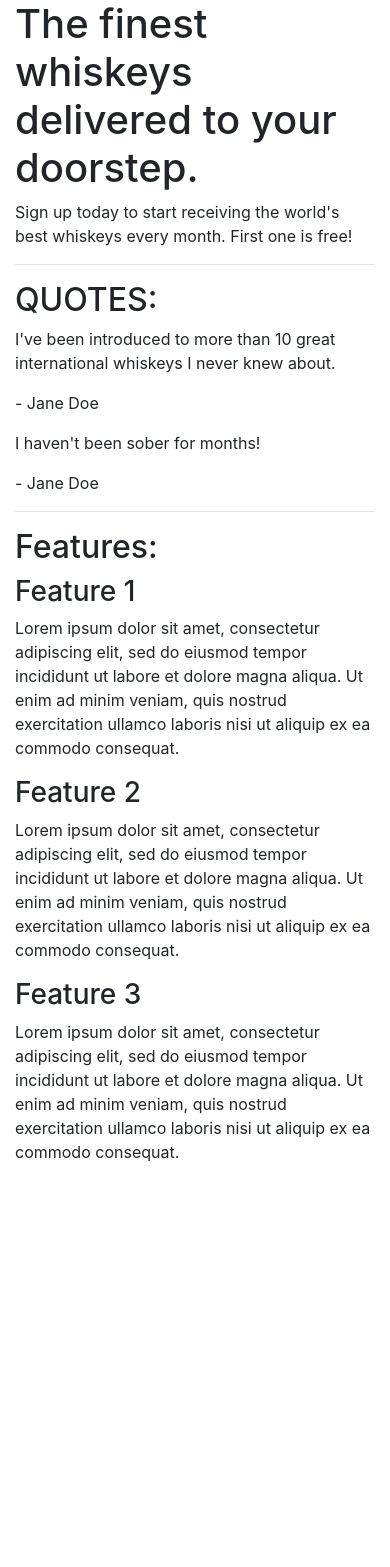
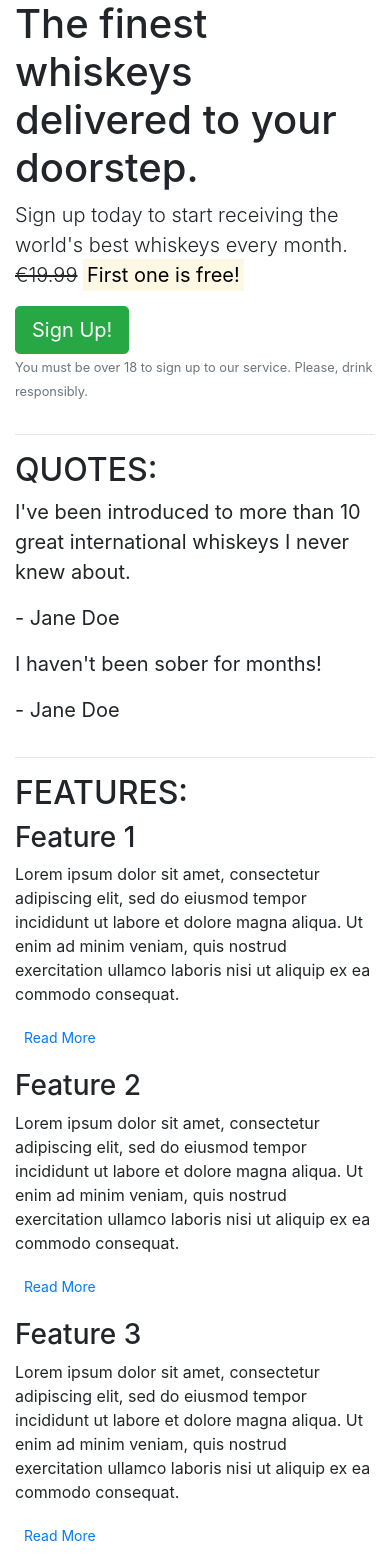
Before and after one commit to adams-ears/bootstrap4, a plain HTML site: page index.html in a window 390 px wide. Before the commit the page ends 1180 px from the top, so only its background shows below. Drawn offline with nearby package versions, Linux system fonts and the light colour scheme.

Commit message:
Grid system added for mobile compat

```diff
--- a/index.html
+++ b/index.html
@@ -12,23 +12,41 @@
 <body>
 	<article class="container">
 		<!-- Callout -->
+		<div class="row">
+			<div class="col-12">
 				<section class="callout">
 					<h1>The finest whiskeys delivered to your doorstep.</h1>
-            <p>Sign up today to start receiving the world's best whiskeys every month. First one is free!</p>
+					<p class="lead">Sign up today to start receiving the world's best whiskeys every month.
+						<s>€19.99</s> <strong><mark>First one is free!</mark></strong></p>
+					<button class="btn btn-success btn-lg">Sign Up!</button>
+					<p class="text-muted">
+						<small>You must be over 18 to sign up to our service. Please, drink responsibly.</small></p>
 				</section>
+			</div>
+		</div>
 		<!-- /.callout -->
 		<hr>
 
 		<!-- Quotes -->
 		<section class="quotes">
+			<div class="row">
+				<div class="col-12">
 					<h2 class="text-uppercase">Quotes:</h2>
-            <div class="quote">
+				</div>
+			</div>
+			<div class="row">
+				<div class="col-12 col-md-6">
+					<blockquote class="blockquote">
 						<p>I've been introduced to more than 10 great international whiskeys I never knew about.</p>
 						<p>- Jane Doe</p>
+					</blockquote>
 				</div>
-            <div class="quote">
+				<div class="col-12 col-md-6">
+					<blockquote class="blockquote">
 						<p>I haven't been sober for months!</p>
 						<p>- Jane Doe</p>
+					</blockquote>
+				</div>
 			</div>
 		</section>
 		<!-- /.quotes -->
@@ -36,18 +54,44 @@
 
 		<!-- Features -->
 		<section class="features">
-            <h2>Features:</h2>
+			<div class="row">
+				<div class="col-12">
+					<h2 class="text-uppercase">Features:</h2>
+				</div>
+			</div>
+			<div class="row">
+				<div class="col-12 col-md-6 col-lg-4">
 					<div class="feature">
 						<h3>Feature 1</h3>
-                <p>Lorem ipsum dolor sit amet, consectetur adipiscing elit, sed do eiusmod tempor incididunt ut labore et dolore magna aliqua. Ut enim ad minim veniam, quis nostrud exercitation ullamco laboris nisi ut aliquip ex ea commodo consequat.</p>
+						<p>Lorem ipsum dolor sit amet, consectetur adipiscing elit, sed do eiusmod tempor incididunt ut
+							labore et dolore magna aliqua. Ut enim ad minim veniam, quis nostrud exercitation ullamco
+							laboris
+							nisi ut aliquip ex ea commodo consequat.</p>
+						<p><a class="btn btn-sm btn-default" href="">Read More</a></p>
 					</div>
+				</div>
+				<div class="col-12 col-md-6 col-lg-4">
 					<div class="feature">
 						<h3>Feature 2</h3>
-                <p>Lorem ipsum dolor sit amet, consectetur adipiscing elit, sed do eiusmod tempor incididunt ut labore et dolore magna aliqua. Ut enim ad minim veniam, quis nostrud exercitation ullamco laboris nisi ut aliquip ex ea commodo consequat.</p>
+						<p>Lorem ipsum dolor sit amet, consectetur adipiscing elit, sed do eiusmod tempor incididunt ut
+							labore et dolore magna aliqua.
+							Ut enim ad minim veniam, quis nostrud exercitation ullamco laboris nisi ut aliquip ex ea
+							commodo
+							consequat.</p>
+						<p><a class="btn btn-sm btn-default" href="">Read More</a></p>
 					</div>
+				</div>
+				<div class="col-12 d-md-none d-lg-block col-lg-4">
 					<div class="feature">
 						<h3>Feature 3</h3>
-                <p>Lorem ipsum dolor sit amet, consectetur adipiscing elit, sed do eiusmod tempor incididunt ut labore et dolore magna aliqua. Ut enim ad minim veniam, quis nostrud exercitation ullamco laboris nisi ut aliquip ex ea commodo consequat.</p>
+						<p>Lorem ipsum dolor sit amet, consectetur adipiscing elit, sed do eiusmod tempor incididunt ut
+							labore et dolore magna aliqua.
+							Ut enim ad minim veniam, quis nostrud exercitation ullamco laboris nisi ut aliquip ex ea
+							commodo
+							consequat.</p>
+						<p><a class="btn btn-sm btn-default" href="">Read More</a></p>
+					</div>
+				</div>
 			</div>
 		</section>
 		<!-- /.features -->
```
Lines whose indentation alone changed are shown as unchanged.
